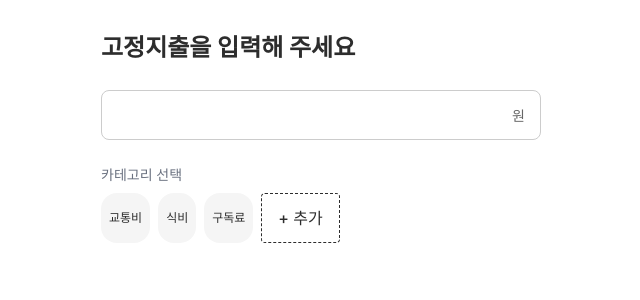
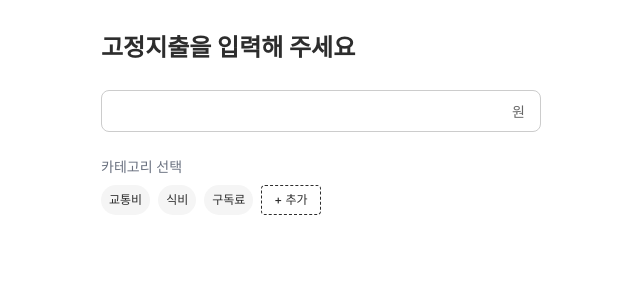
Before and after one commit to j-yesung/soomtong, a Next.js app: page /expense in a window 1280 px wide. Shown: the top 300 px of the page, without its empty margins (319-959 px from the left). Built offline with nearby package versions, Linux system fonts and the light colour scheme.

Commit message:
feat: tag chip input UI 개발 및 컴포넌트 모듈링

```diff
--- a/src/components/ui/button/index.tsx
+++ b/src/components/ui/button/index.tsx
@@ -11,6 +11,8 @@ export default function Button({
   disabled = false,
   fullWidth,
   variant = "fill",
+  height,
+  width,
 }: T.ButtonProps) {
   return (
     <S.Button
@@ -21,6 +23,8 @@ export default function Button({
       $fullWidth={fullWidth}
       $disabled={disabled}
       $variant={variant}
+      $height={height}
+      $width={width}
     >
       {children}
     </S.Button>
--- a/src/components/ui/button/style.ts
+++ b/src/components/ui/button/style.ts
@@ -5,8 +5,14 @@ import { ButtonStyleProps } from "./type";
 export const Button = styled.button<ButtonStyleProps>`
   font-weight: ${({ theme }) => theme.fontWeight.medium};
   color: ${({ theme }) => theme.colors.white};
-  width: ${({ $fullWidth }) => ($fullWidth ? "100%" : "auto")};
+  width: ${({ $width }) => $width && `${$width}px`};
+  height: ${({ $height }) => $height && `${$height}px`};
   border-radius: 4px;
+  display: inline-flex;
+  align-items: center;
+  justify-content: center;
+
+  ${({ $fullWidth }) => ($fullWidth ? "width: 100%" : "width: auto")};
 
   ${({ $size }) => {
     switch ($size) {
--- a/src/components/ui/button/type.ts
+++ b/src/components/ui/button/type.ts
@@ -10,6 +10,8 @@ export interface ButtonStyleProps {
   $fullWidth?: boolean;
   $disabled?: boolean;
   $variant?: ButtonVariant;
+  $height?: number;
+  $width?: number;
 }
 
 export interface ButtonProps extends React.ButtonHTMLAttributes<HTMLButtonElement> {
@@ -20,4 +22,6 @@ export interface ButtonProps extends React.ButtonHTMLAttributes<HTMLButtonElemen
   disabled?: boolean;
   fullWidth?: boolean;
   variant?: ButtonVariant;
+  height?: number;
+  width?: number;
 }
--- a/src/components/ui/input/base/style.ts
+++ b/src/components/ui/input/base/style.ts
@@ -6,7 +6,7 @@ export const Input = styled.input<InputStyleProps>`
   border: none;
   outline: none;
   border-radius: 8px;
-  padding: 12px 16px;
+  padding: 8px;
 
   &:focus {
     outline: none;
--- a/src/components/ui/input/chip/index.tsx
+++ b/src/components/ui/input/chip/index.tsx
@@ -5,15 +5,7 @@ import Input from "../base";
 
 export default function ChipInput(props: React.ComponentProps<typeof Input>) {
   return (
-    <Row
-      align="center"
-      height={42}
-      padding="0 8px"
-      border="1px solid #ccc"
-      borderRadius={16}
-      borderColor={theme.colors.border}
-      backgroundColor={theme.bg.secondary}
-    >
+    <Row align="center" width={110} height={30} borderRadius={4} border={`1px dashed ${theme.border.default}`}>
       <Input {...props} inputSize="l" />
     </Row>
   );
--- a/src/components/ui/tag/style.ts
+++ b/src/components/ui/tag/style.ts
@@ -5,9 +5,10 @@ import { TagStylesProps } from "./type";
 export const TagButton = styled.button<TagStylesProps>`
   display: flex;
   align-items: center;
+  justify-content: center;
   color: ${({ theme, $isSelected }) => ($isSelected ? "#fff" : theme.colors.text)};
-
   font-size: ${({ theme }) => theme.font.sm};
+  height: 30px;
 
   ${({ $variant, $isSelected, theme }) => {
     switch ($variant) {
@@ -17,13 +18,14 @@ export const TagButton = styled.button<TagStylesProps>`
           border-radius: ${theme.radius.lg};
           padding: 4px 8px;
         `;
-      case "default":
+      case "base":
       default:
         return css`
           border: 1px solid ${theme.colors.border};
           background-color: transparent;
           border-radius: ${theme.radius.sm};
           padding: 4px 8px;
+          cursor: default;
         `;
     }
   }}
--- a/src/components/ui/tag/type.ts
+++ b/src/components/ui/tag/type.ts
@@ -1,4 +1,4 @@
-type Variant = "select" | "default";
+type Variant = "select" | "base";
 
 export interface TagProps {
   onClick?: () => void;
--- a/src/features/expense/components/fixedExpenseForm/index.tsx
+++ b/src/features/expense/components/fixedExpenseForm/index.tsx
@@ -3,10 +3,9 @@ import { useMemo, useState } from "react";
 import { Column } from "@/components/ui";
 import ReadyButton from "@/features/common/readyButton";
 import { FixedExpenseInput, FixedTagSelector } from "@/features/expense/components";
+import { DEFAULT_TAGS } from "@/features/expense/constant";
 import { useFixedExpenseStore } from "@/features/expense/store";
 import { parseNumericInput } from "@/utils/formatter";
-
-const DEFAULT_TAGS = ["교통비", "식비", "구독료"];
 
 export default function FixedExpenseForm() {
   const add = useFixedExpenseStore((s) => s.add);
--- a/src/features/expense/components/fixedExpenseList/index.tsx
+++ b/src/features/expense/components/fixedExpenseList/index.tsx
@@ -1,6 +1,6 @@
 "use client";
 
-import { Column, Row, Text } from "@/components/ui";
+import { Column, Row, Tag, Text } from "@/components/ui";
 
 import { useFixedExpenseStore } from "../../store";
 
@@ -8,16 +8,17 @@ const fmt = new Intl.NumberFormat("ko-KR");
 
 export default function FixedExpenseList() {
   const items = useFixedExpenseStore((s) => s.items);
+  console.log(items);
   const remove = useFixedExpenseStore((s) => s.remove);
 
   return (
     <Column gap={12} width="100%">
-      {items.map((it) => (
-        <Row key={it.id} justify="space-between" align="center" gap={12} width="100%">
-          <Text variant="body">{it.tag}</Text>
+      {items.map(({ id, tag, amount }) => (
+        <Row key={id} justify="space-between" align="center" gap={12} width="100%">
+          <Tag variant="base">{tag}</Tag>
           <Row gap={12} align="center">
-            <Text variant="body">{fmt.format(it.amount)}원</Text>
-            <button onClick={() => remove(it.id)}>삭제</button>
+            <Text variant="body">{fmt.format(amount)}원</Text>
+            <button onClick={() => remove(id)}>삭제</button>
           </Row>
         </Row>
       ))}
--- a/src/features/expense/components/fixedTagSelector/index.tsx
+++ b/src/features/expense/components/fixedTagSelector/index.tsx
@@ -42,7 +42,7 @@ export default function FixedTagSelector({ tags, selected, onSelect, onAddTag }:
         카테고리 선택
       </Text>
 
-      <Row gap={8} wrap="wrap" height={42}>
+      <Row gap={8} wrap="wrap" align="center">
         {tags.map((tag) => (
           <Tag key={tag} variant="select" onClick={() => onSelect(tag)} isSelected={selected === tag}>
             {tag}
@@ -52,19 +52,14 @@ export default function FixedTagSelector({ tags, selected, onSelect, onAddTag }:
         <AnimatePresence mode="popLayout" initial={false}>
           {!isAdding ? (
             <motion.div initial={false} animate={{ opacity: 1 }} exit={{ opacity: 0 }} transition={{ duration: 0 }}>
-              <Button onClick={() => setIsAdding(true)} variant="dash" color="secondary">
+              <Button onClick={() => setIsAdding(true)} variant="dash" color="secondary" size="s" height={30}>
                 + 추가
               </Button>
             </motion.div>
           ) : (
-            <motion.div
-              key="add-input"
-              initial={{ opacity: 0, width: 64 }}
-              animate={{ opacity: 1, width: 140 }}
-              exit={{ opacity: 0 }}
-              transition={{ duration: 0.18, ease: "easeOut" }}
-            >
+            <Row>
               <ChipInput
+                key="add-input"
                 id="chip-input"
                 ref={inputRef}
                 value={draft}
@@ -75,7 +70,7 @@ export default function FixedTagSelector({ tags, selected, onSelect, onAddTag }:
                 enterKeyHint="done"
                 fullWidth
               />
-            </motion.div>
+            </Row>
           )}
         </AnimatePresence>
       </Row>
--- /dev/null
+++ b/src/features/expense/constant/index.ts
@@ -0,0 +1 @@
+export const DEFAULT_TAGS = ["교통비", "식비", "구독료"];
--- a/src/features/expense/store/index.ts
+++ b/src/features/expense/store/index.ts
@@ -23,7 +23,10 @@ export const useFixedExpenseStore = create<State & Actions>()((set) => ({
   items: [],
   add: ({ tag, amount }) =>
     set((s) => ({
-      items: [...s.items, { id: crypto.randomUUID(), tag, amount, createdAt: Date.now() }],
+      items: [
+        ...s.items,
+        { id: `${Date.now()}-${Math.random().toString(36).substring(2, 9)}`, tag, amount, createdAt: Date.now() },
+      ],
     })),
   remove: (id) => set((s) => ({ items: s.items.filter((it) => it.id !== id) })),
   clear: () => set({ items: [] }),
```
